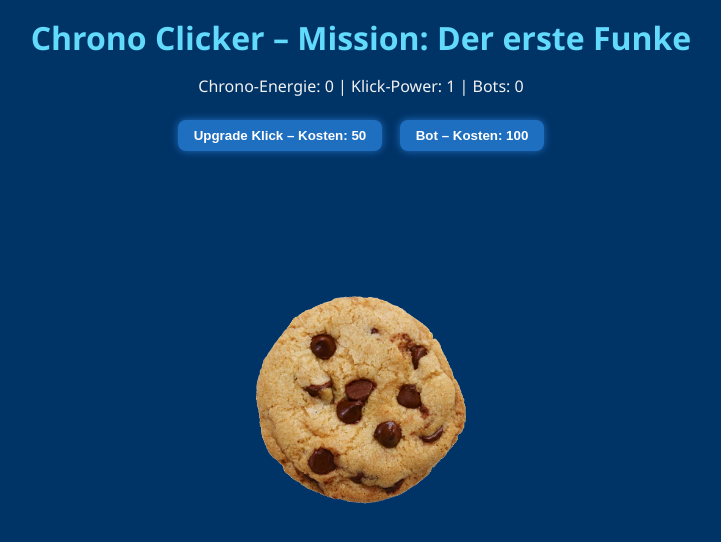
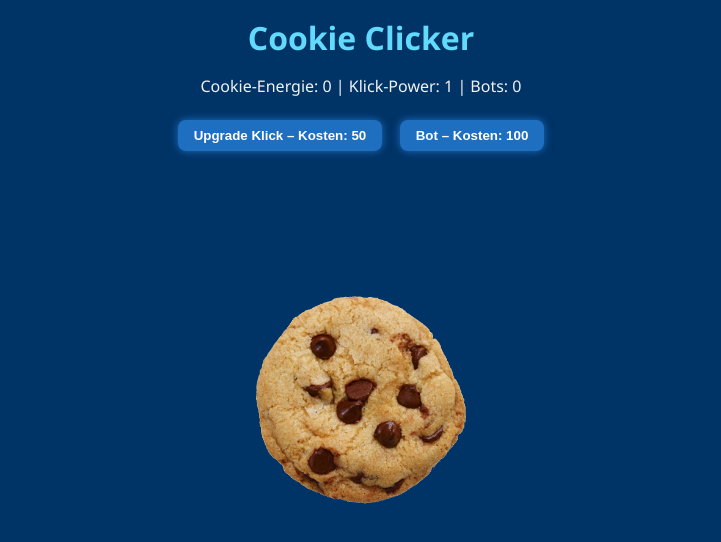
Before and after one commit to gaba0012/chrono-clicker, a plain HTML site: page index.html in a window 1280 px wide. Shown: the whole page, without its empty margins (279-1000 px from the left). Drawn offline with Linux system fonts and the light colour scheme.

Commit message:
Update index.html

```diff
--- a/index.html
+++ b/index.html
@@ -2,7 +2,7 @@
 <html lang="de">
 <head>
   <meta charset="UTF-8" />
-  <title>Chrono Clicker – Missionenmodus</title>
+  <title>Cookie Clicker</title>
   <style>
     html, body {
       margin: 0;
@@ -63,8 +63,8 @@
   </style>
 </head>
 <body>
-  <h1>Chrono Clicker – Mission: Der erste Funke</h1>
-  <p>Chrono-Energie: <span id="energy">0</span> | Klick-Power: <span id="clickPower">1</span> | Bots: <span id="autoPower">0</span></p>
+  <h1>Cookie Clicker</h1>
+  <p>Cookie-Energie: <span id="energy">0</span> | Klick-Power: <span id="clickPower">1</span> | Bots: <span id="autoPower">0</span></p>
 
   <img src="assets/cookie.png" alt="cookie-img" id="cookie-img">
 
@@ -74,7 +74,7 @@
   </div>
 
   <script>
-    let energy = parseInt(localStorage.getItem('chrono_energy')) || 0;
+    let energy = parseInt(localStorage.getItem('cookie_energy')) || 0;
     let clickPower = parseInt(localStorage.getItem('click_power')) || 1;
     let autoPower = parseInt(localStorage.getItem('auto_power')) || 0;
 
@@ -121,7 +121,7 @@
     }, 1000);
 
     function saveGame() {
-      localStorage.setItem('chrono_energy', energy);
+      localStorage.setItem('cookie_energy', energy);
       localStorage.setItem('click_power', clickPower);
       localStorage.setItem('auto_power', autoPower);
     }
```
